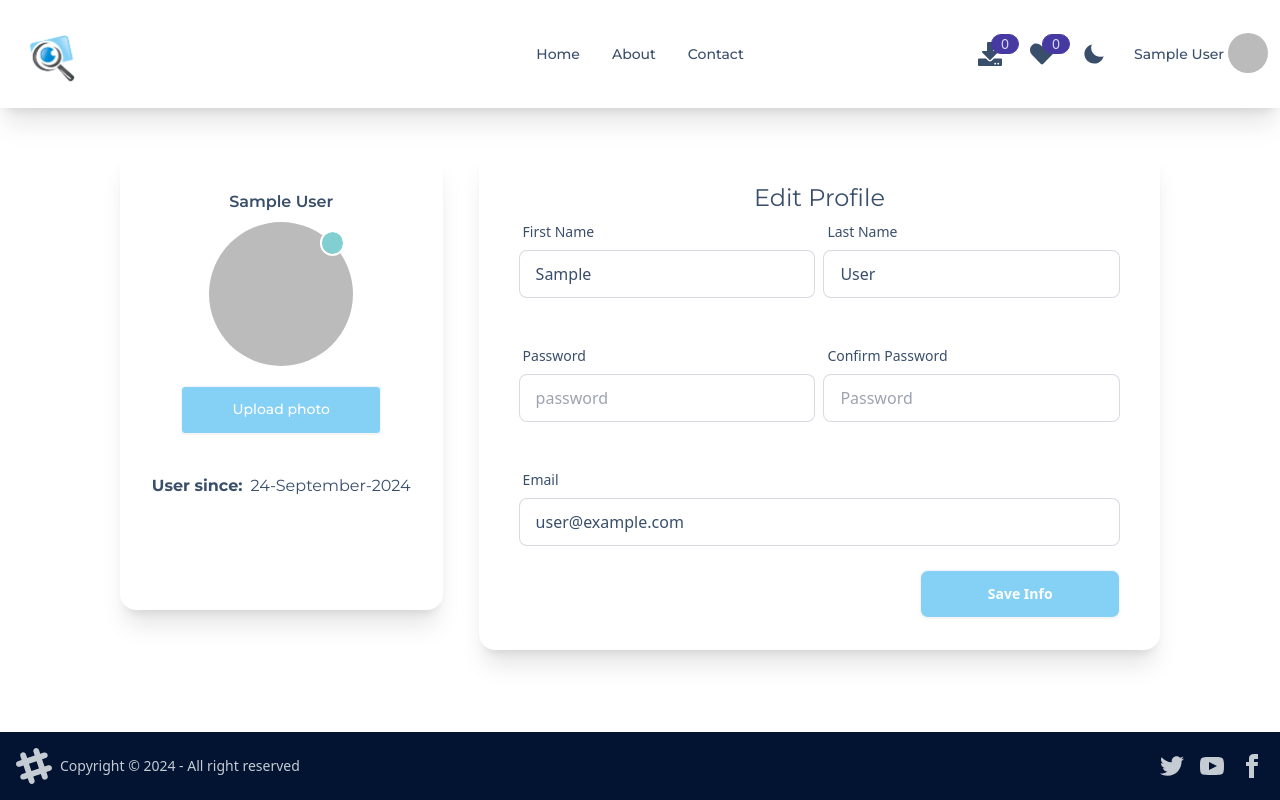
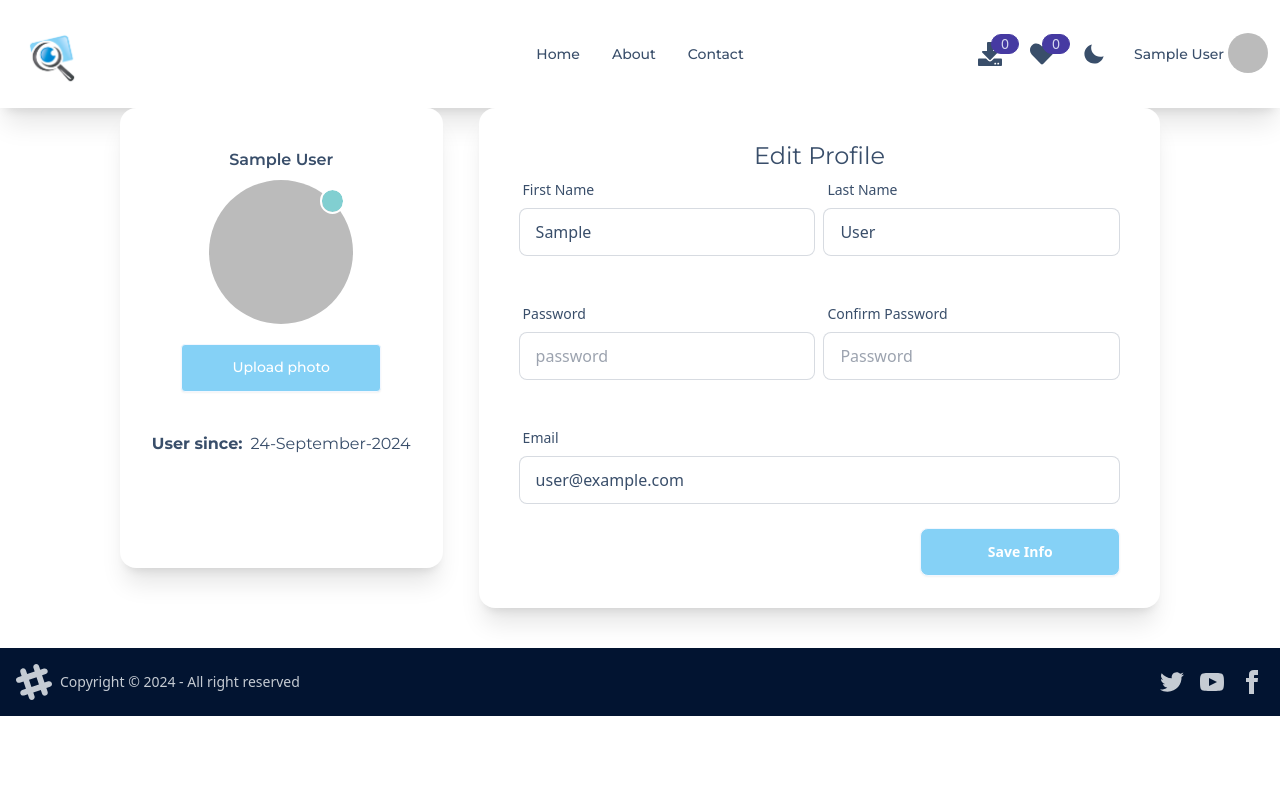
Before and after one commit to Elyor-Shokirov/search-photos, a React (Vite) app: page /profile in a window 1280 px wide. Built offline with nearby package versions, Linux system fonts and the light colour scheme; no server answers; sample sign-in values are in the browser's storage.

Commit message:
fixed loginpage and registerPage fixed editPage1

```diff
--- a/src/pages/EditProfilePage.jsx
+++ b/src/pages/EditProfilePage.jsx
@@ -45,7 +45,7 @@ function EditProfilePage() {
 
   console.log(user);
   return (
-    <div className="m-auto max-w-[1440px] px-3 md:p-0">
+    <div className="auto mt-10 max-w-[1440px] px-3 md:mt-0 md:p-0">
       <div className="flex justify-center">
         <div className="grid grid-cols-1 gap-9 md:grid-cols-12">
           <div className="col-span-12 md:col-span-4">
```
